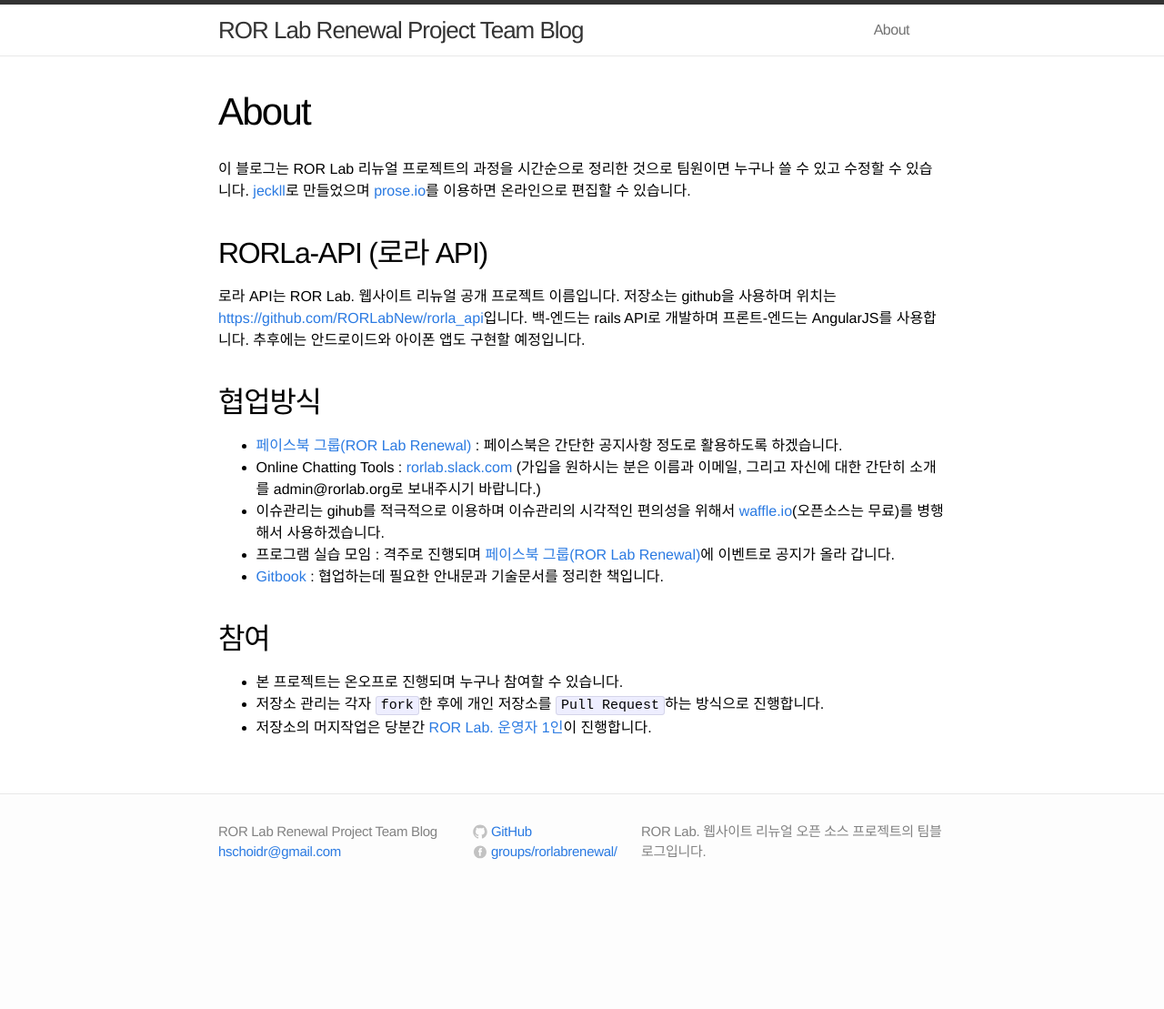
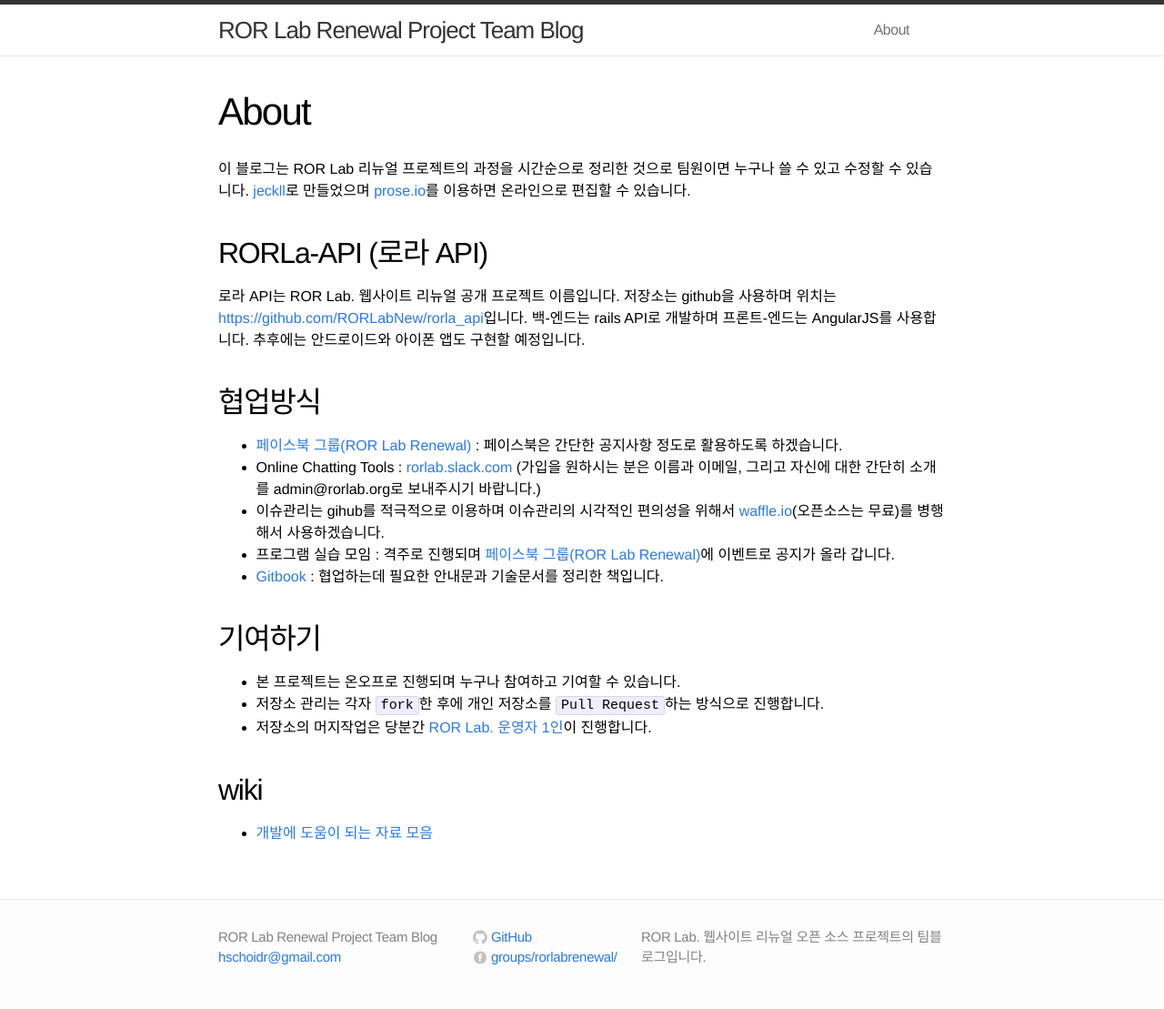
Before and after one commit to RORLabNew/rorlabnew.github.io, a Jekyll site: the page built from about.md, in a window 1280 px wide. Shown: the whole page at 91% size. Built offline with Jekyll 4.4.1, drawn with Linux system fonts in a browser that asks for light colours; Markdown is read by kramdown in place of the engine named in the settings; a file with an impossible date is left out; before the commit the page ends 993 px from its top, so only the background shows below that.

Commit message:
Updated about.md

```diff
--- a/about.md
+++ b/about.md
@@ -17,7 +17,10 @@ published: true
 - 프로그램 실습 모임 : 격주로 진행되며 [페이스북 그룹(ROR Lab Renewal)](https://www.facebook.com/groups/rorlabrenewal/)에 이벤트로 공지가 올라 갑니다.
 - [Gitbook](http://rorlabgitbook.github.io/rorlabnew_guide) : 협업하는데 필요한 안내문과 기술문서를 정리한 책입니다.
 
-## 참여
-- 본 프로젝트는 온오프로 진행되며 누구나 참여할 수 있습니다.
+## 기여하기
+- 본 프로젝트는 온오프로 진행되며 누구나 참여하고 기여할 수 있습니다.
 - 저장소 관리는 각자 `fork`한 후에 개인 저장소를 `Pull Request`하는 방식으로 진행합니다.
 - 저장소의 머지작업은 당분간 [ROR Lab. 운영자 1인](mailto:rorlab@gmail.com)이 진행합니다.
+
+## wiki
+- [개발에 도움이 되는 자료 모음](https://github.com/RORLabNew/rorla_api/wiki/%EA%B0%9C%EB%B0%9C%EC%97%90-%EB%8F%84%EC%9B%80%EC%9D%B4-%EB%90%98%EB%8A%94-%EC%9E%90%EB%A3%8C-%EB%AA%A8%EC%9D%8C)
```
